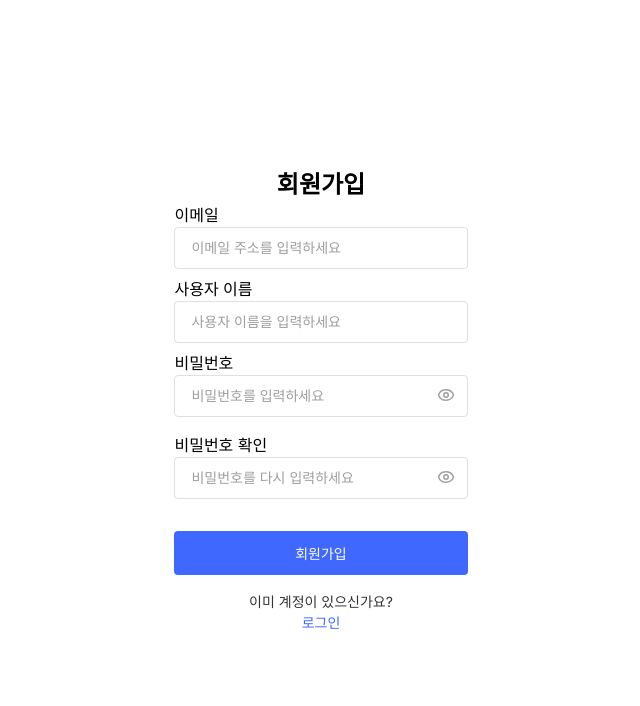
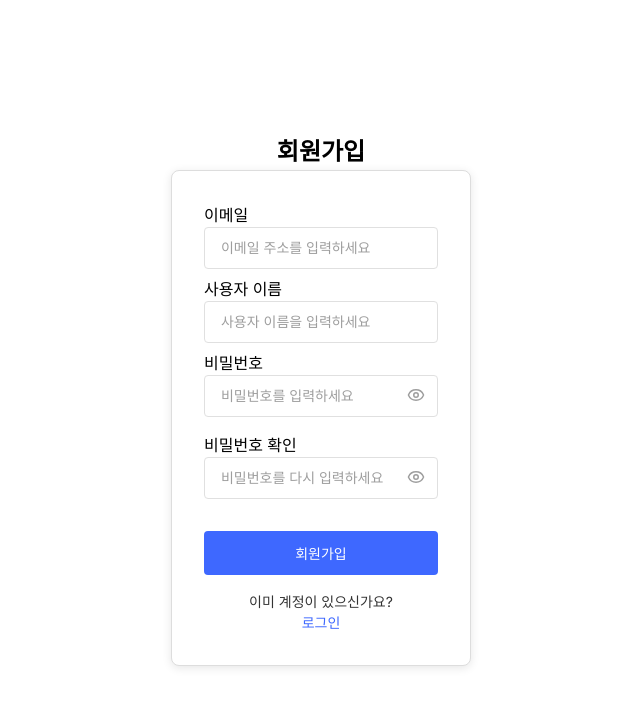
Before and after one commit to joayong202503/joayong_front, a React (Vite) app: page /signup in a window 1280 px wide. Shown: the top 706 px of the page, without its empty margins (319-959 px from the left). Built offline with nearby package versions, Linux system fonts and the light colour scheme; no server answers.

Commit message:
login업로드드

```diff
--- a/src/pages/LoginPage.css
+++ b/src/pages/LoginPage.css
@@ -7,7 +7,7 @@
   padding: 0;
 }
 
-body {
+body, html {
   background-color: var(--background);
   color: var(--foreground);
   font-family: 'Inter', sans-serif;
@@ -17,7 +17,52 @@ body {
   align-items: center;
   min-height: 100vh;
   flex-direction: column; /* 제목을 맨 위로 */
+  width: 100%;
+  max-width: 100%;
+  overflow-x: hidden; /* 좌우 스크롤 방지 */
 }
+
+
+
+/* ✅ 로그인 폼 크기 제한 (일정한 크기 유지) */
+.form {
+  max-width: 400px; /* 강제 크기 고정 */
+  min-width: 300px; /* 너무 작아지지 않도록 */
+  width: 100%;
+  padding: 2rem;
+  border: 1px solid #ddd;
+  border-radius: 8px;
+  background-color: white;
+  box-shadow: 0 2px 10px rgba(0, 0, 0, 0.1);
+}
+
+/* ✅ 로그인 컨테이너 크기 제한 */
+.container {
+  max-width: 400px;
+  width: 70%;
+  margin: auto;
+  display: flex;
+  flex-direction: column;
+  align-items: center;
+  justify-content: center;
+  min-height: 100vh;
+}
+
+/* ✅ 오류 메시지 크기 동일하게 조정 */
+.error-message {
+  max-width: 400px;
+  width: 100%;
+  text-align: center;
+  padding: 1rem;
+  color: red;
+  background-color: #ffecec;
+  border: 1px solid #ff8c8c;
+  border-radius: 5px;
+  margin-top: 10px;
+}
+
+
+
 
 /* Flexbox */
 .flex {
@@ -41,11 +86,7 @@ body {
   font-weight: 500;
 }
 
-/* 입력 필드 */
-.input-box, .password-container {
-  width: 100%;
-  margin-bottom: 0.5rem;
-}
+
 
 .input-box {
   padding: 0.75rem 1rem;
@@ -67,11 +108,21 @@ body {
   color: #9e9e9e;
 }
 
+
+
 /* 비밀번호 입력 필드 */
 .password-container {
   position: relative;
   width: 100%;
 }
+
+/* ✅ 입력 필드 크기 조정 */
+.input-box, .password-container {
+  width: 100%;
+  max-width: 100%;
+  margin-bottom: 0.5rem;
+}
+
 
 .input-box.password {
   padding-right: 2.5rem;
@@ -97,6 +148,7 @@ body {
 /* 버튼 */
 .btn-primary {
   width: 100%;
+  max-width: 400px;
   padding: 0.75rem 1rem;
   background-color: #3e68ff;
   color: white;
@@ -217,14 +269,7 @@ body {
   cursor: pointer;
 }
 
-/* 기타 레이아웃 */
-.container {
-  min-height: 100vh;
-  display: flex;
-  align-items: center;
-  justify-content: center;
-  flex-direction: column;
-}
+
 
 /* 아이콘 위치 조정 */
 .pr-10 {
@@ -277,6 +322,14 @@ body {
   }
 }
 
+/* ✅ 반응형 스타일 */
+@media (max-width: 480px) {
+  .form {
+    padding: 1.5rem;
+  }
+}
+
+
 .text-center {
   text-align: center;
   margin-top: 1rem;
--- a/src/pages/LoginPage.jsx
+++ b/src/pages/LoginPage.jsx
@@ -47,8 +47,9 @@ const LoginPage = () => {
       // ✅ 실제 로그인 API 호출
       const response = await authApi.login(email, password);
 
+      // ✅ 회원 정보가 없을 경우 오류 발생
       if (!response || !response.token) {
-        throw new Error('로그인 실패: 이메일 또는 비밀번호가 올바르지 않습니다.');
+        throw new Error('존재하지 않는 회원입니다. 회원가입을 진행해주세요.');
       }
 
       // ✅ 토큰 저장 (인증 유지)
--- a/src/pages/SignUp.jsx
+++ b/src/pages/SignUp.jsx
@@ -60,6 +60,10 @@ const SignUp = () => {
     try {
       const response = await authApi.signup(email, username, password);
       console.log('회원가입 성공:', response);
+
+      // ✅ 회원가입 성공 메시지 표시
+    alert('회원가입이 완료되었습니다! 로그인 페이지로 이동합니다.');
+
 
       // 회원가입 성공 시 로그인 페이지로 이동
       navigate('/login');
```
